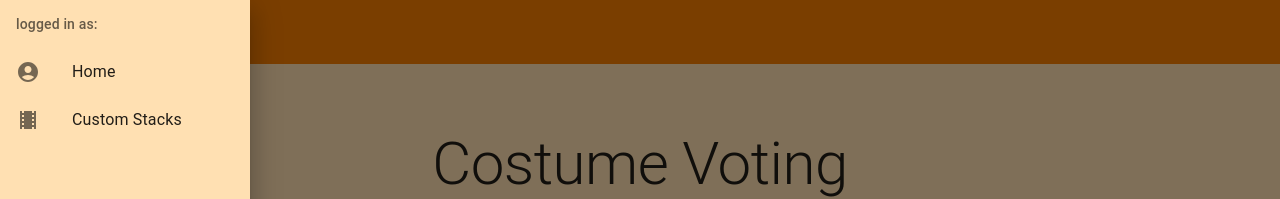
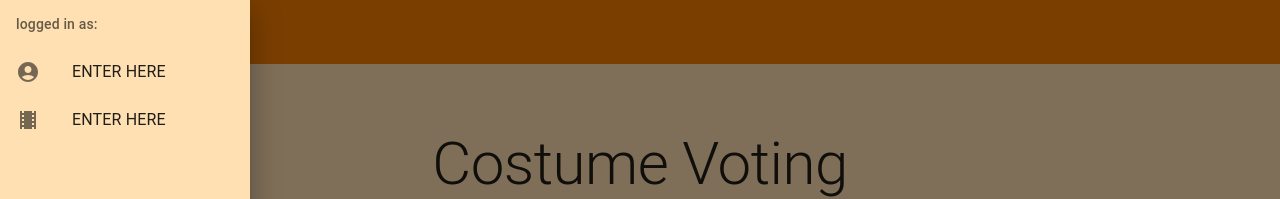
Before and after one commit to QuinnLonergan/project-practice, a React (Create React App) app in the folder client/: page / in a window 1280 px wide. Both pictures are taken after a click on the button "menu". Shown: the top 199 px of the page. Built offline with nearby package versions, Linux system fonts and the light colour scheme; no server answers.

Commit message:
Template added

```diff
--- a/client/src/Header.js
+++ b/client/src/Header.js
@@ -57,13 +57,13 @@ function Header() {
             <ListItemIcon>
               <AccountCircleIcon />
             </ListItemIcon>
-            <ListItemText  primary={'Home'} />
+            <ListItemText  primary={'ENTER HERE'} />
           </ListItemButton>
           <ListItemButton component={Link} to={'/custom'} key={'Custom Stacks'}>
             <ListItemIcon>
               <LocalMoviesIcon />
             </ListItemIcon>
-            <ListItemText primary={'Custom Stacks'} />
+            <ListItemText primary={'ENTER HERE'} />
           </ListItemButton>
       </List>
     </Box>
```
